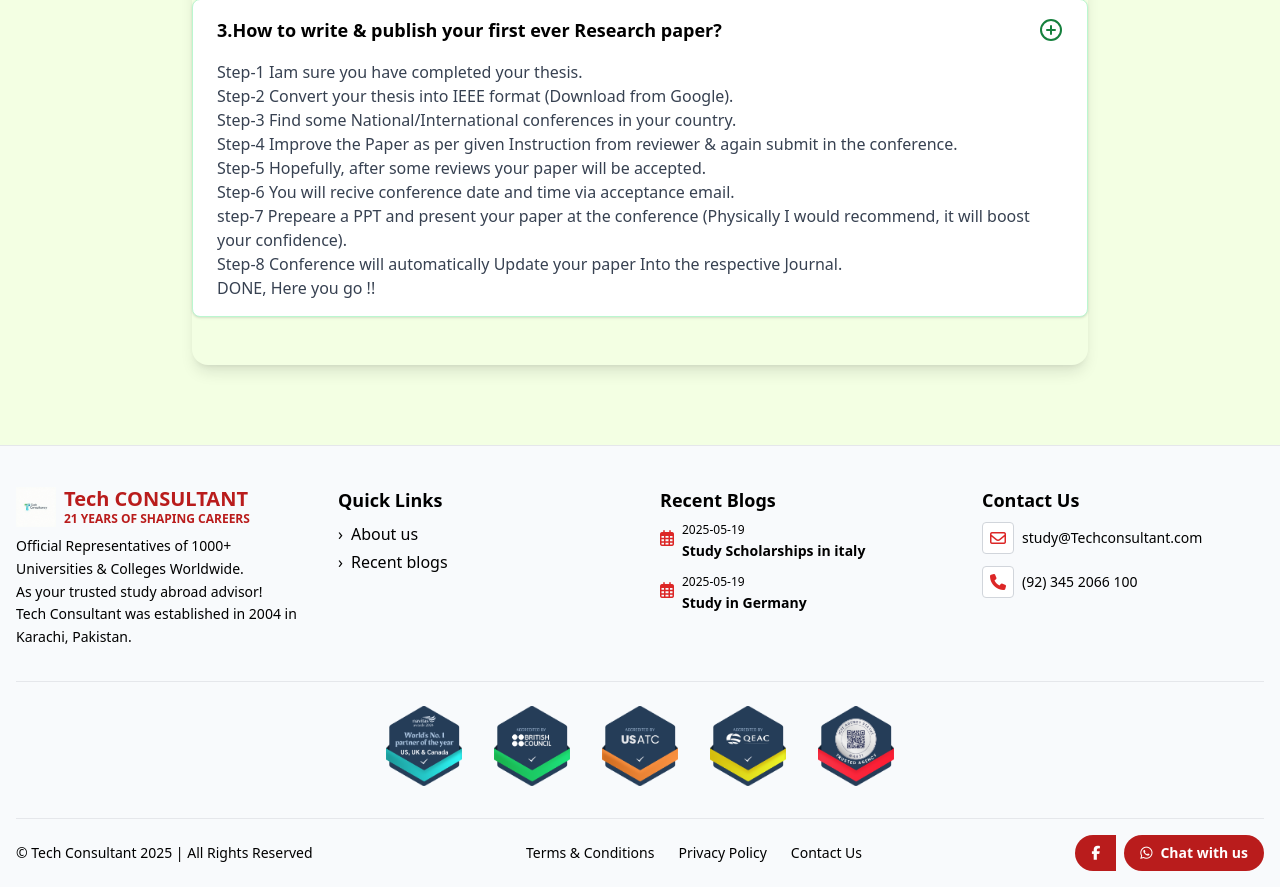
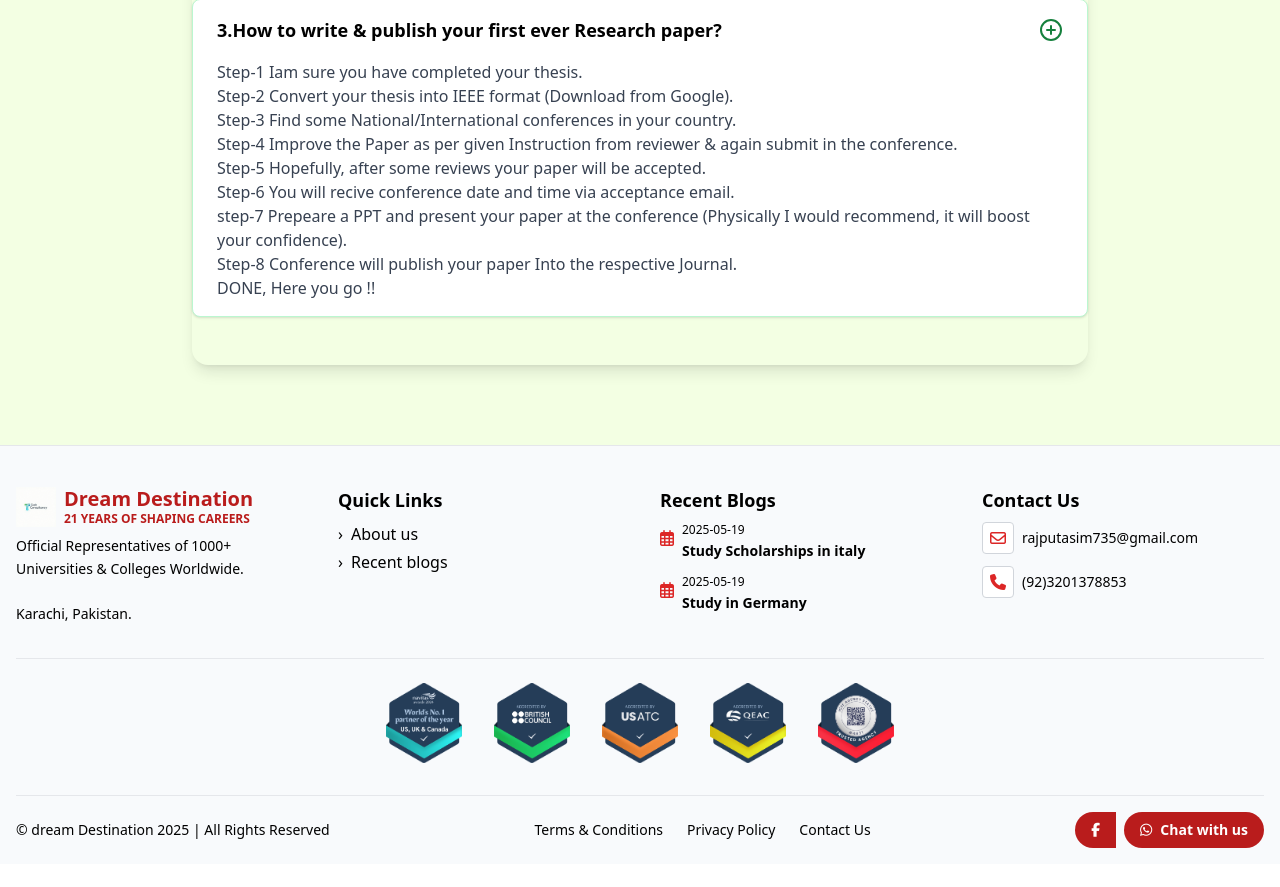
Before and after one commit to Asimirfan721/Consultancy-Business, a Laravel app: page / in a window 1280 px wide. Shown: the part 1653-2540 px from the top of the page. After the commit the page ends 2501 px from the top, so only its background shows below. Run offline with Laravel 12, Linux system fonts and the light colour scheme; some libraries are stand-ins or nearby versions.

Commit message:
footer blade clear

```diff
--- a/resources/views/home.blade.php
+++ b/resources/views/home.blade.php
@@ -169,7 +169,7 @@
                 Step-5 Hopefully, after some reviews your paper will be accepted. <br>
                 Step-6 You will recive conference date and time via acceptance email. <br>
                 step-7 Prepeare a PPT and present your paper at the conference (Physically I would recommend, it will boost your confidence).<br>
-                Step-8 Conference will automatically Update your paper Into the respective Journal. <br>
+                Step-8 Conference will publish your paper Into the respective Journal. <br>
                     DONE, Here you go !! <br>
             </div>
         </div>
--- a/resources/views/layouts/footer.blade.php
+++ b/resources/views/layouts/footer.blade.php
@@ -7,14 +7,14 @@
                 <div class="flex items-center gap-2 mb-2">
                     <img src="/images/Tech Consultancy.jpg" alt="Tech Consultant" class="h-10 w-auto" />
                     <div>
-                        <div class="text-xl font-bold text-red-700 leading-tight">Tech CONSULTANT</div>
+                        <div class="text-xl font-bold text-red-700 leading-tight">Dream Destination</div>
                         <div class="text-xs font-bold text-red-700">21 YEARS OF SHAPING CAREERS</div>
                     </div>
                 </div>
                 <p class="text-black text-sm mt-2 leading-relaxed">
                     Official Representatives of 1000+ Universities & Colleges Worldwide.<br>
-                    As your trusted study abroad advisor!<br>
-                    Tech Consultant was established in 2004 in Karachi, Pakistan.
+                    <br>
+                   Karachi, Pakistan.
                 </p>
             </div>
 
@@ -61,13 +61,13 @@
                         <span class="inline-flex items-center justify-center w-8 h-8 rounded bg-white border border-gray-300 text-red-600">
                             <i class="far fa-envelope"></i>
                         </span>
-                        <span class="text-black text-sm">study@Techconsultant.com</span>
+                        <span class="text-black text-sm">rajputasim735@gmail.com</span>
                     </li>
                     <li class="flex items-center gap-2">
                         <span class="inline-flex items-center justify-center w-8 h-8 rounded bg-white border border-gray-300 text-red-600">
                             <i class="fas fa-phone"></i>
                         </span>
-                        <span class="text-black text-sm">(92) 345 2066 100</span>
+                        <span class="text-black text-sm">(92)3201378853</span>
                     </li>
                 </ul>
             </div>
@@ -85,7 +85,7 @@
         <!-- Bottom Bar -->
         <div class="flex flex-col md:flex-row justify-between items-center border-t border-gray-200 pt-4 text-sm text-black">
             <div class="mb-2 md:mb-0">
-                © Tech Consultant 2025 | All Rights Reserved
+                © dream Destination 2025 | All Rights Reserved
             </div>
             <div class="flex gap-6">
                 <a href="#" class="hover:underline">Terms & Conditions</a>
```
